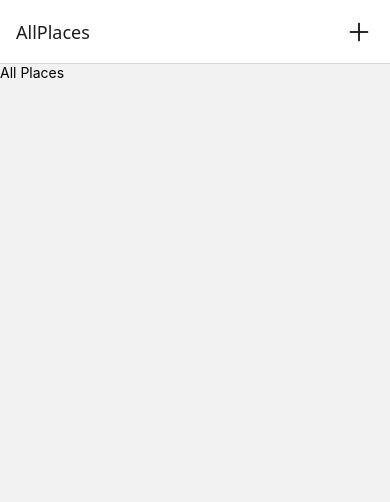
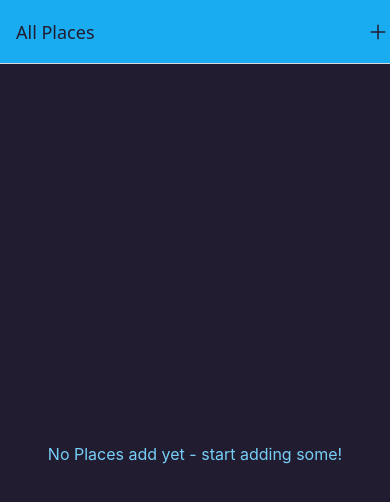
Before and after one commit to shukumar-542/Favorite-place-app, a React Native app: screen /AllPlaces in a window 390 px wide. Shown: the top 502 px of the page. Built offline with nearby package versions, Linux system fonts and the light colour scheme.

Commit message:
Fix icon button issue

```diff
--- a/App.js
+++ b/App.js
@@ -1,36 +1,59 @@
+import { useEffect, useState } from "react";
+import { Ionicons } from "@expo/vector-icons";
+import * as Font from "expo-font";
+
 import { NavigationContainer } from "@react-navigation/native";
 import { createNativeStackNavigator } from "@react-navigation/native-stack";
 import { StatusBar } from "expo-status-bar";
-import { StyleSheet } from "react-native";
+import { View } from "react-native";
 import AllPlaces from "./screens/AllPlaces";
 import AddPlace from "./screens/AddPlace";
-import IconButton from "./components/UI/IconButton";
+import IconButton from "./components/Places/UI/IconButton";
+import { Colors } from "./constant/colors";
 
 const Stack = createNativeStackNavigator();
 
 export default function App() {
+  const [fontsLoaded, setFontsLoaded] = useState(false);
+
+  useEffect(() => {
+    async function loadFonts() {
+      await Font.loadAsync(Ionicons.font);
+      setFontsLoaded(true);
+    }
+    loadFonts();
+  }, []);
+
+  if (!fontsLoaded) {
+    return null; // or a loading screen
+  }
+
   return (
-    <>
-      <StatusBar style="dark" />
     <NavigationContainer>
-        <Stack.Navigator>
+      <Stack.Navigator
+        screenOptions={{
+          headerTintColor: Colors.gray700,
+          headerStyle  : {backgroundColor : Colors.primary500},
+          contentStyle  : {backgroundColor : Colors.gray700}
+        }}
+      >
         <Stack.Screen
           name="AllPlaces"
           component={AllPlaces}
           options={({ navigation }) => ({
+            title: "All Places",
             headerRight: ({ tintColor }) => (
               <IconButton
-                  color={tintColor}
-                  size={30}
                 icon="add"
-                  onPress={() => navigation.navigate("AddPlaces")}
+                size={24}
+                color={tintColor || "black"}
+                onPress={() => navigation.navigate("AddPlace")}
               />
             ),
           })}
         />
-          <Stack.Screen name="AddPlaces" component={AddPlace} />
+        <Stack.Screen name="AddPlace" component={AddPlace} />
       </Stack.Navigator>
     </NavigationContainer>
-    </>
   );
 }
--- a/app.json
+++ b/app.json
@@ -24,6 +24,9 @@
     },
     "web": {
       "favicon": "./assets/favicon.png"
-    }
+    },
+    "plugins": [
+      "expo-font"
+    ]
   }
 }
--- /dev/null
+++ b/components/Places/PlaceForm.js
@@ -0,0 +1,12 @@
+import React from 'react'
+import { Text, View } from 'react-native'
+
+const PlaceForm = () => {
+  return (
+    <View>
+        <Text>The Place Form</Text>
+    </View>
+  )
+}
+
+export default PlaceForm
--- /dev/null
+++ b/components/Places/PlaceItem.js
@@ -0,0 +1,20 @@
+import { Image, Pressable, StyleSheet, Text, View } from "react-native"
+
+const PlaceItem = ({place , onSelect}) => {
+  return (
+    <Pressable onPress={onSelect}>
+        <Image source={{uri : place.imageUri}} />
+        <View>
+            <Text>{place.title}</Text>
+            <Text>{place.address}</Text>
+        </View>
+    </Pressable>
+  )
+}
+
+export default PlaceItem
+
+
+const styles = StyleSheet.create({
+
+})
--- /dev/null
+++ b/components/Places/PlacesList.js
@@ -0,0 +1,27 @@
+import { FlatList, StyleSheet, Text, View } from "react-native"
+import PlaceItem from "./PlaceItem"
+import { Colors } from "../../constant/colors"
+
+const PlacesList = ({places}) => {
+
+    if(!places || places.length === 0){
+        return <View style={styles.fallbackContainer}><Text style={styles.fallbackText} >No Places add yet - start adding some!</Text></View>
+    }
+  return (
+    <FlatList data={places} keyExtractor={(item)=> item.id} renderItem={({item})=> <PlaceItem place={item} />}  />
+  )
+}
+
+export default PlacesList
+
+const styles = StyleSheet.create({
+    fallbackContainer  :{
+        flex : 1,
+        justifyContent : 'center',
+        alignItems : "center"
+    },
+    fallbackText : {
+        fontSize : 16,
+        color : Colors.primary200
+    }
+})
--- /dev/null
+++ b/components/Places/UI/IconButton.js
@@ -0,0 +1,27 @@
+import { Pressable, StyleSheet, Text, View } from "react-native";
+import { Ionicons } from "@expo/vector-icons";
+
+const IconButton = ({ icon, size = { size }, color, onPress }) => {
+  return (
+     <Pressable
+      style={({ pressed }) => [styles.button, pressed && styles.pressed]}
+      onPress={onPress}
+    >
+      <Ionicons name={icon} size={size} color={color} />
+    </Pressable>
+  );
+};
+
+export default IconButton;
+
+const styles = StyleSheet.create({
+  buttonContainer: {
+    borderRadius: 24,
+    padding: 8,
+    marginHorizontal: 8,
+    marginVertical: 6,
+  },
+  pressed: {
+    opacity: 0.75,
+  },
+});
--- a/components/UI/IconButton.js
+++ /dev/null
@@ -1,23 +0,0 @@
-import {  Pressable, StyleSheet } from 'react-native'
-import {Ionicons} from  "@expo/vector-icons"
-const IconButton = ({icon , color , size , onPress}) => {
-  return (
-    <Pressable style={({pressed})=>[styles.button , pressed && styles.pressed]} onPress={onPress}>
-        <Ionicons name={icon} color={color} size={size}/>
-    </Pressable>
-  )
-}
-
-export default IconButton
-
-const styles = StyleSheet.create({
-  button: {
-    justifyContent: 'center',
-    alignItems: 'center',
-    padding: 6,
-    marginRight: 10,
-  },
-  pressed: {
-    opacity: 0.7,
-  },
-});
--- /dev/null
+++ b/constant/colors.js
@@ -0,0 +1,12 @@
+
+export const Colors = {
+  primary50: '#cfeffd',
+  primary100: '#a0defb',
+  primary200: '#77cff8',
+  primary400: '#44bdf5',
+  primary500: '#1aacf0',
+  primary700: '#0570c9',
+  primary800: '#003b88',
+  accent500: '#e6b30b',
+  gray700: '#221c30',
+};
--- a/screens/AddPlace.js
+++ b/screens/AddPlace.js
@@ -1,8 +1,8 @@
-import { Text } from 'react-native'
+import PlaceForm from "../components/Places/PlaceForm"
 
 const AddPlace = () => {
   return (
-    <Text>AddPlace</Text>
+    <PlaceForm/>
   )
 }
 
--- a/screens/AllPlaces.js
+++ b/screens/AllPlaces.js
@@ -1,12 +1,12 @@
-import React from 'react'
-import { Text } from 'react-native'
+
+import PlacesList from '../components/Places/PlacesList';
 
 const AllPlaces = () => {
+
+
   return (
-    <Text>
-       All Places
-    </Text>
-  )
-}
+    <PlacesList/>
+  );
+};
 
-export default AllPlaces
+export default AllPlaces;
```
Also changed, not shown: package.json (+5 -2 lines), 1 other file (tests, documents, lock files or other folders). Lines whose indentation alone changed are shown as unchanged.
